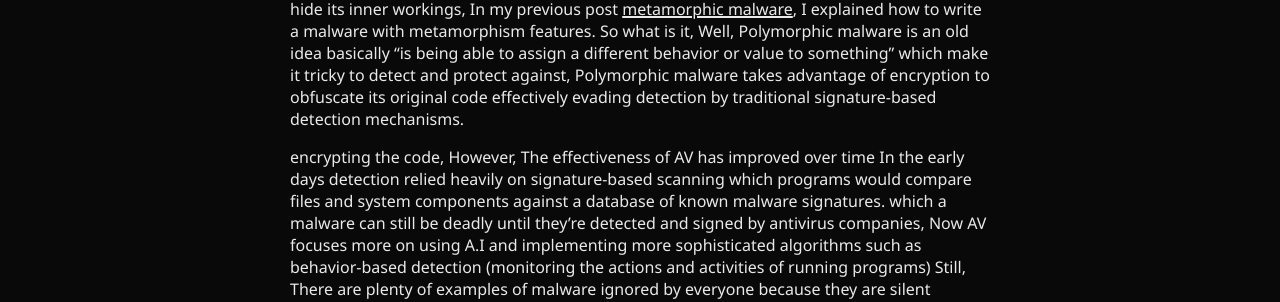
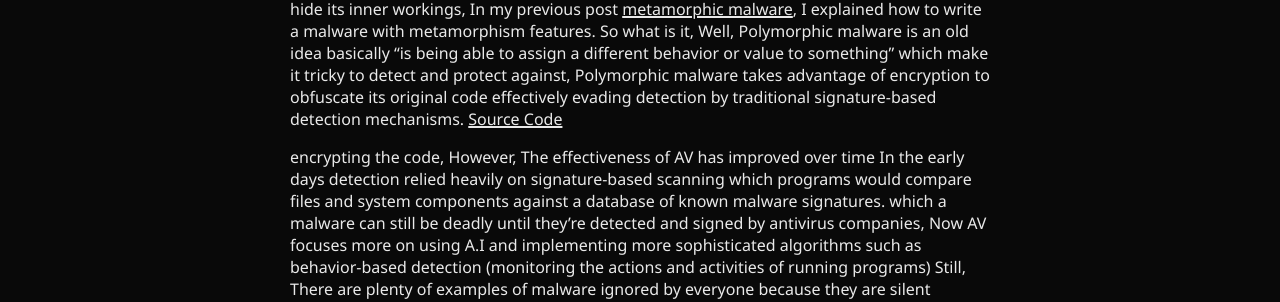
Before and after one commit to 0xf00I/0xf00i.github.io, a Jekyll site: the page built from _posts/2023-5-22-Writing a simple, Stealthy malware.md, in a window 1280 px wide and 900 px high. Shown: the part 220-522 px from the top of the window. Built offline with Jekyll 4.4.1, drawn with Linux system fonts in a browser that asks for light colours.

Commit message:
Update 2023-5-22-Writing a simple, Stealthy malware.md

```diff
--- a/_posts/2023-5-22-Writing a simple, Stealthy malware.md
+++ b/_posts/2023-5-22-Writing a simple, Stealthy malware.md
@@ -6,7 +6,7 @@ blog_post: true
 ---
 
 # Introduction
-This article will discuss and demonstrate how polymorphic malware use self-modification to hide its inner workings, In my previous post [metamorphic malware](https://0xf00i.github.io/2023/01/14/Metamorphic-malware.html), I explained how to write a malware with metamorphism features. So what is it, Well, Polymorphic malware is an old idea basically “is being able to assign a different behavior or value to something” which make it tricky to detect and protect against, Polymorphic malware takes advantage of encryption to obfuscate its original code effectively evading detection by traditional signature-based detection mechanisms.
+This article will discuss and demonstrate how polymorphic malware use self-modification to hide its inner workings, In my previous post [metamorphic malware](https://0xf00i.github.io/2023/01/14/Metamorphic-malware.html), I explained how to write a malware with metamorphism features. So what is it, Well, Polymorphic malware is an old idea basically “is being able to assign a different behavior or value to something” which make it tricky to detect and protect against, Polymorphic malware takes advantage of encryption to obfuscate its original code effectively evading detection by traditional signature-based detection mechanisms. [Source Code](https://github.com/0xf00I/Dark-morph/)
 
 encrypting the code, However, The effectiveness of AV has improved over time In the early days detection relied heavily on signature-based scanning which programs would compare files and system components against a database of known malware signatures. which a malware can still be deadly until they’re detected and signed by antivirus companies, Now AV focuses more on using A.I and implementing more sophisticated algorithms such as behavior-based detection (monitoring the actions and activities of running programs) Still, There are plenty of examples of malware ignored by everyone because they are silent enough not to attract the attention of the guards.
 
```
